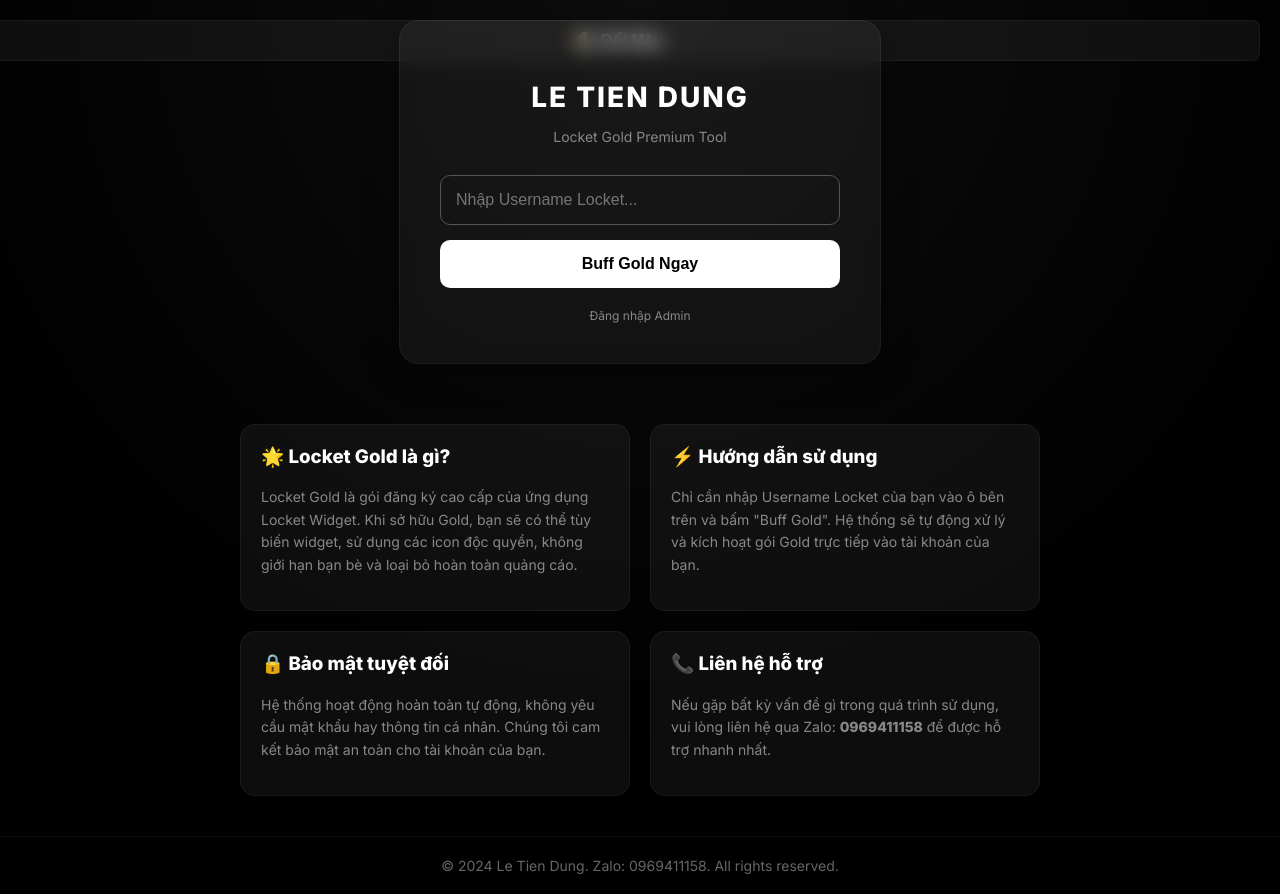
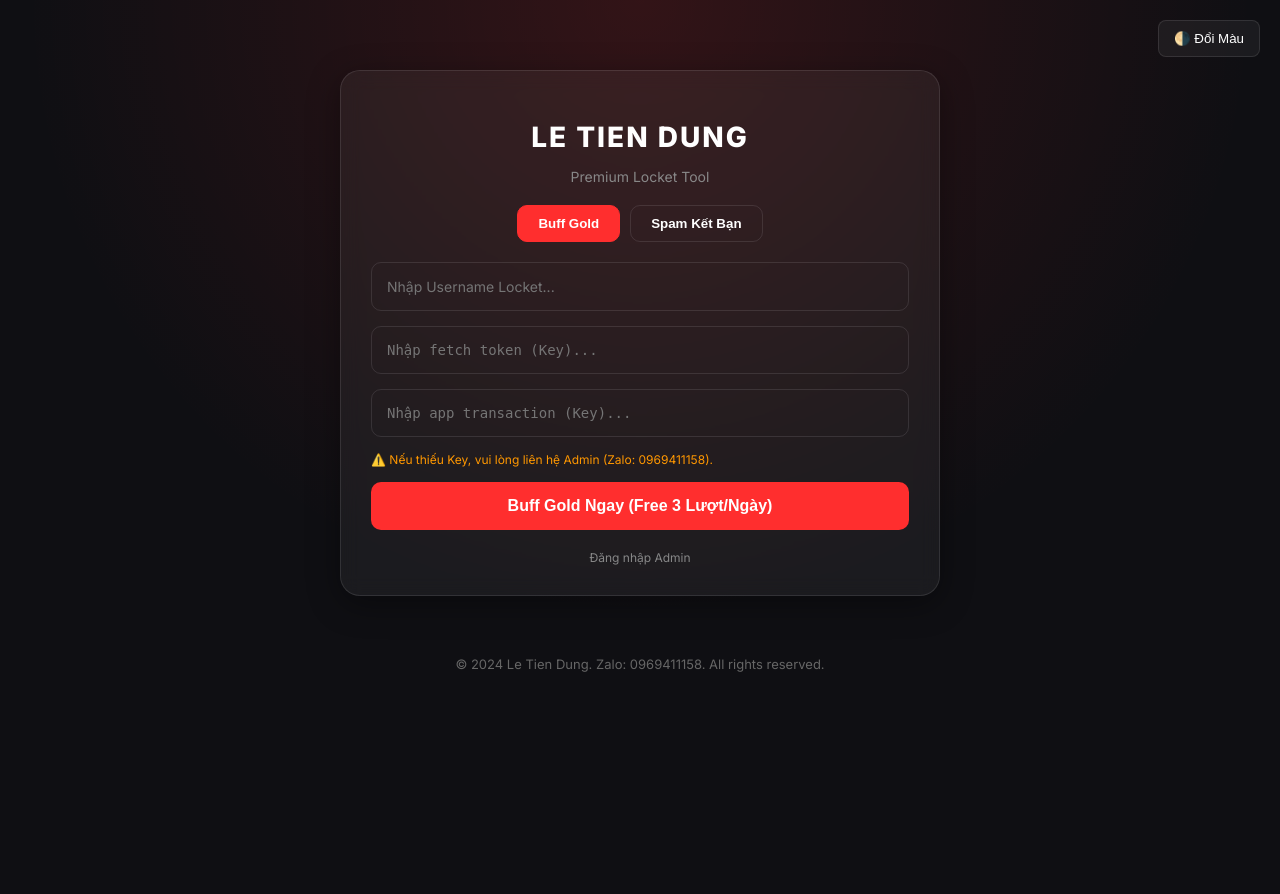
Before and after one commit to dungledzai1-design/hosting, a Flask app: page / in a window 1280 px wide. After the commit the page ends 672 px from the top, so only its background shows below. Run offline with Flask 3, Linux system fonts and the light colour scheme.

Commit message:
Update index.html

```diff
--- a/templates/index.html
+++ b/templates/index.html
@@ -3,194 +3,82 @@
 <head>
     <meta charset="UTF-8">
     <meta name="viewport" content="width=device-width, initial-scale=1.0">
-    <title>Le Tien Dung - Locket Gold Tool</title>
+    <title>Le Tien Dung - Locket Tool</title>
     <link href="https://fonts.googleapis.com/css2?family=Inter:wght@300;400;600;800&display=swap" rel="stylesheet">
     <style>
-        :root {
-            --bg-color: #000000;
-            --text-color: #ffffff;
-            --accent-color: #ffffff;
-            --card-bg: rgba(255, 255, 255, 0.05);
-        }
-        .light-mode {
-            --bg-color: #ffffff;
-            --text-color: #000000;
-            --accent-color: #000000;
-            --card-bg: rgba(0, 0, 0, 0.05);
-        }
-        body {
-            margin: 0;
-            font-family: 'Inter', sans-serif;
-            background: var(--bg-color);
-            color: var(--text-color);
-            transition: all 0.3s ease;
-            display: flex;
-            flex-direction: column;
-            min-height: 100vh;
-            background-image: radial-gradient(circle at 50% 0%, var(--card-bg) 0%, transparent 70%);
-        }
-        .container {
-            flex: 1;
-            display: flex;
-            flex-direction: column;
-            align-items: center;
-            justify-content: center;
-            padding: 20px;
-        }
-        .card {
-            background: var(--card-bg);
-            border: 1px solid var(--card-bg);
-            padding: 40px;
-            border-radius: 20px;
-            backdrop-filter: blur(10px);
-            width: 100%;
-            max-width: 400px;
-            text-align: center;
-            box-shadow: 0 8px 32px 0 rgba(0, 0, 0, 0.37);
-        }
-        h1 {
-            font-weight: 800;
-            font-size: 28px;
-            margin-bottom: 5px;
-            text-transform: uppercase;
-            letter-spacing: 2px;
-        }
-        p.subtitle {
-            font-size: 14px;
-            color: #888;
-            margin-bottom: 30px;
-        }
-        input {
-            width: 100%;
-            padding: 15px;
-            margin-bottom: 15px;
-            background: transparent;
-            border: 1px solid #555;
-            border-radius: 10px;
-            color: var(--text-color);
-            font-size: 16px;
-            outline: none;
-            box-sizing: border-box;
-            transition: 0.3s;
-        }
-        input:focus {
-            border-color: var(--accent-color);
-            box-shadow: 0 0 10px var(--card-bg);
-        }
-        button {
-            width: 100%;
-            padding: 15px;
-            background: var(--accent-color);
-            color: var(--bg-color);
-            border: none;
-            border-radius: 10px;
-            font-size: 16px;
-            font-weight: 600;
-            cursor: pointer;
-            transition: 0.3s;
-        }
-        button:hover {
-            opacity: 0.8;
-        }
-        button:disabled {
-            background: #555;
-            cursor: not-allowed;
-        }
-        #result {
-            margin-top: 20px;
-            padding: 15px;
-            border-radius: 10px;
-            display: none;
-            font-size: 14px;
-            line-height: 1.5;
-        }
-        .success { background: rgba(76, 175, 80, 0.2); color: #4caf50; border: 1px solid #4caf50; }
-        .error { background: rgba(244, 67, 54, 0.2); color: #f44336; border: 1px solid #f44336; }
-        .theme-toggle {
-            position: absolute;
-            top: 20px;
-            right: 20px;
-            background: var(--card-bg);
-            border: 1px solid var(--card-bg);
-            padding: 10px 15px;
-            border-radius: 8px;
-            cursor: pointer;
-            color: var(--text-color);
-        }
-        .info-section {
-            max-width: 800px;
-            margin: 40px auto;
-            display: grid;
-            grid-template-columns: 1fr 1fr;
-            gap: 20px;
-            padding: 0 20px;
-        }
-        .info-card {
-            background: var(--card-bg);
-            padding: 20px;
-            border-radius: 15px;
-            border: 1px solid var(--card-bg);
-        }
-        .info-card h3 { margin-top: 0; }
-        .info-card p { font-size: 14px; color: #888; line-height: 1.6; }
-        .footer {
-            text-align: center;
-            padding: 20px;
-            font-size: 14px;
-            color: #666;
-            border-top: 1px solid var(--card-bg);
-        }
-        #loginModal {
-            display: none;
-            position: fixed;
-            top: 0; left: 0; width: 100%; height: 100%;
-            background: rgba(0,0,0,0.8);
-            z-index: 1000;
-            justify-content: center;
-            align-items: center;
-        }
-        .modal-content {
-            background: var(--bg-color);
-            padding: 30px;
-            border-radius: 15px;
-            border: 1px solid var(--card-bg);
-            width: 300px;
-        }
-        .admin-badge {
-            display: none;
-            color: #4caf50;
-            font-size: 12px;
-            margin-bottom: 15px;
-            font-weight: bold;
-        }
-        @media (max-width: 600px) {
-            .info-section { grid-template-columns: 1fr; }
-        }
+        :root { --bg-color: #0f0f13; --text-color: #ffffff; --accent-color: #ff2e2e; --card-bg: rgba(255,255,255,0.05); --border-color: rgba(255,255,255,0.1); }
+        .light-mode { --bg-color: #f4f4f9; --text-color: #000000; --accent-color: #d90000; --card-bg: rgba(0,0,0,0.05); --border-color: rgba(0,0,0,0.1); }
+        body { margin: 0; font-family: 'Inter', sans-serif; background: var(--bg-color); color: var(--text-color); transition: 0.3s; min-height: 100vh; background-image: radial-gradient(circle at 50% 0%, rgba(255,46,46,0.15) 0%, transparent 60%); }
+        .container { max-width: 600px; margin: 0 auto; padding: 20px; }
+        .theme-toggle { position: absolute; top: 20px; right: 20px; background: var(--card-bg); border: 1px solid var(--border-color); padding: 10px 15px; border-radius: 8px; cursor: pointer; color: var(--text-color); }
+        .card { background: var(--card-bg); border: 1px solid var(--border-color); padding: 30px; border-radius: 20px; backdrop-filter: blur(10px); box-shadow: 0 8px 32px 0 rgba(0,0,0,0.37); margin-top: 50px; text-align: center; }
+        h1 { font-weight: 800; font-size: 28px; margin-bottom: 5px; text-transform: uppercase; letter-spacing: 2px; }
+        p.subtitle { font-size: 14px; color: #888; margin-bottom: 20px; }
+        .tabs { display: flex; justify-content: center; margin-bottom: 20px; gap: 10px; }
+        .tab-btn { background: transparent; border: 1px solid var(--border-color); color: var(--text-color); padding: 10px 20px; border-radius: 10px; cursor: pointer; transition: 0.3s; font-weight: 600; }
+        .tab-btn.active { background: var(--accent-color); border-color: var(--accent-color); color: #fff; }
+        .form-group { display: none; text-align: left; }
+        .form-group.active { display: block; }
+        input, textarea { width: 100%; padding: 15px; margin-bottom: 15px; background: transparent; border: 1px solid var(--border-color); border-radius: 10px; color: var(--text-color); font-size: 14px; outline: none; box-sizing: border-box; transition: 0.3s; font-family: monospace; }
+        input:focus { border-color: var(--accent-color); }
+        button.action-btn { width: 100%; padding: 15px; background: var(--accent-color); color: #fff; border: none; border-radius: 10px; font-size: 16px; font-weight: 600; cursor: pointer; transition: 0.3s; }
+        button.action-btn:hover { opacity: 0.8; }
+        button.action-btn:disabled { background: #555; cursor: not-allowed; }
+        #result { margin-top: 20px; padding: 15px; border-radius: 10px; display: none; font-size: 14px; line-height: 1.5; text-align: left; word-break: break-all; white-space: pre-wrap;}
+        .success { background: rgba(76,175,80,0.2); color: #4caf50; border: 1px solid #4caf50; }
+        .error { background: rgba(244,67,54,0.2); color: #f44336; border: 1px solid #f44336; }
+        #loginModal { display: none; position: fixed; top: 0; left: 0; width: 100%; height: 100%; background: rgba(0,0,0,0.8); z-index: 1000; justify-content: center; align-items: center; }
+        .modal-content { background: var(--bg-color); padding: 30px; border-radius: 15px; border: 1px solid var(--border-color); width: 300px; }
+        .admin-badge { display: none; color: #4caf50; font-size: 13px; margin-bottom: 15px; font-weight: bold; }
+        .footer { text-align: center; padding: 20px; font-size: 13px; color: #666; margin-top: 40px; }
     </style>
 </head>
 <body>
-
     <button class="theme-toggle" onclick="toggleTheme()">🌗 Đổi Màu</button>
 
     <div id="loginModal">
         <div class="modal-content">
             <h3 style="text-align:center;">Admin Login</h3>
-            <input type="text" id="adminUser" placeholder="Username (dungledev)">
-            <input type="password" id="adminPass" placeholder="Password">
-            <button onclick="doLogin()">Đăng Nhập</button>
-            <button onclick="closeLogin()" style="background:transparent; color:#888; margin-top:10px;">Đóng</button>
+            <input type="text" id="adminUser" placeholder="Username" style="font-family: 'Inter', sans-serif;">
+            <input type="password" id="adminPass" placeholder="Password" style="font-family: 'Inter', sans-serif;">
+            <button class="action-btn" onclick="doLogin()">Đăng Nhập</button>
+            <button onclick="closeLogin()" style="background:transparent; color:#888; margin-top:10px; border:none; width:100%; cursor:pointer;">Đóng</button>
         </div>
     </div>
 
     <div class="container">
         <div class="card">
             <h1>LE TIEN DUNG</h1>
-            <p class="subtitle">Locket Gold Premium Tool</p>
+            <p class="subtitle">Premium Locket Tool</p>
 
-            <div id="admin-badge" class="admin-badge">👑 ĐANG ĐĂNG NHẬP ADMIN</div>
+            <div id="admin-badge" class="admin-badge">👑 ĐANG ĐĂNG NHẬP ADMIN (KHÔNG GIỚI HẠN)</div>
 
-            <input type="text" id="username" placeholder="Nhập Username Locket...">
-            <button onclick="injectGold()" id="btn">Buff Gold Ngay</button>
+            <div class="tabs">
+                <button class="tab-btn active" onclick="switchTab(1)">Buff Gold</button>
+                <button class="tab-btn" onclick="switchTab(2)">Spam Kết Bạn</button>
+            </div>
+
+            <!-- TAB 1: BUFF GOLD -->
+            <div id="tab1" class="form-group active">
+                <input type="text" id="username" placeholder="Nhập Username Locket..." style="font-family: 'Inter', sans-serif;">
+                <input type="text" id="fetchToken" placeholder="Nhập fetch_token (Key)...">
+                <input type="text" id="appTransaction" placeholder="Nhập app_transaction (Key)...">
+                <div style="font-size: 12px; color: #ff9800; margin-bottom: 15px;">
+                    ⚠️ Nếu thiếu Key, vui lòng liên hệ Admin (Zalo: 0969411158).
+                </div>
+                <button class="action-btn" onclick="injectGold()" id="btnBuff">Buff Gold Ngay (Free 3 Lượt/Ngày)</button>
+            </div>
+
+            <!-- TAB 2: SPAM KẾT BẠN -->
+            <div id="tab2" class="form-group">
+                <input type="text" id="targetUser" placeholder="Nhập Username hoặc Link Locket..." style="font-family: 'Inter', sans-serif;">
+                <input type="text" id="customName" placeholder="Tên hiển thị (Mặc định: zLocket)" value="zLocket Tool" style="font-family: 'Inter', sans-serif;">
+                <input type="number" id="amountAcc" placeholder="Số lượng acc (Max 10)" value="5" min="1" max="10">
+                <div style="font-size: 12px; color: #ff9800; margin-bottom: 15px;">
+                    ⚠️ Chức năng này chỉ được dùng Free 1 lần/ngày.
+                </div>
+                <button class="action-btn" onclick="spamFriend()" id="btnSpam">Bắt Đầu Spam (Free 1 Lượt/Ngày)</button>
+            </div>
 
             <div id="result"></div>
 
@@ -198,123 +86,113 @@
                 <a href="#" onclick="openLogin()" style="color:#888; text-decoration:none;">Đăng nhập Admin</a>
             </div>
         </div>
-    </div>
 
-    <div class="info-section">
-        <div class="info-card">
-            <h3>🌟 Locket Gold là gì?</h3>
-            <p>Locket Gold là gói đăng ký cao cấp của ứng dụng Locket Widget. Khi sở hữu Gold, bạn sẽ có thể tùy biến widget, sử dụng các icon độc quyền, không giới hạn bạn bè và loại bỏ hoàn toàn quảng cáo.</p>
-        </div>
-        <div class="info-card">
-            <h3>⚡ Hướng dẫn sử dụng</h3>
-            <p>Chỉ cần nhập Username Locket của bạn vào ô bên trên và bấm "Buff Gold". Hệ thống sẽ tự động xử lý và kích hoạt gói Gold trực tiếp vào tài khoản của bạn.</p>
-        </div>
-        <div class="info-card">
-            <h3>🔒 Bảo mật tuyệt đối</h3>
-            <p>Hệ thống hoạt động hoàn toàn tự động, không yêu cầu mật khẩu hay thông tin cá nhân. Chúng tôi cam kết bảo mật an toàn cho tài khoản của bạn.</p>
-        </div>
-        <div class="info-card">
-            <h3>📞 Liên hệ hỗ trợ</h3>
-            <p>Nếu gặp bất kỳ vấn đề gì trong quá trình sử dụng, vui lòng liên hệ qua Zalo: <b>0969411158</b> để được hỗ trợ nhanh nhất.</p>
+        <div class="footer">
+            &copy; 2024 Le Tien Dung. Zalo: 0969411158. All rights reserved.
         </div>
     </div>
 
-    <div class="footer">
-        &copy; 2024 Le Tien Dung. Zalo: 0969411158. All rights reserved.
-    </div>
+    <script>
+        let isAdmin = false;
 
-    <script>
-        fetch('/api/check_admin')
-            .then(res => res.json())
-            .then(data => {
-                if (data.is_admin) updateAdminUI(true);
-            });
+        fetch('/api/check_admin').then(res => res.json()).then(data => {
+            if (data.is_admin) { isAdmin = true; updateAdminUI(); }
+        });
 
-        function updateAdminUI(isAdmin) {
-            const badge = document.getElementById('admin-badge');
-            const btn = document.getElementById('btn');
+        function updateAdminUI() {
             if (isAdmin) {
-                badge.style.display = 'block';
-                btn.disabled = false;
-                btn.innerText = 'Buff Gold Ngay';
-            } else {
-                badge.style.display = 'none';
-                btn.innerText = 'Vui lòng Đăng Nhập Admin';
+                document.getElementById('admin-badge').style.display = 'block';
+                document.getElementById('btnBuff').innerText = 'Buff Gold (Admin)';
+                document.getElementById('btnSpam').innerText = 'Spam Kết Bạn (Admin)';
+                document.getElementById('amountAcc').max = 50;
+                document.getElementById('amountAcc').value = 10;
             }
         }
 
-        function toggleTheme() {
-            document.body.classList.toggle('light-mode');
-        }
-
-        function openLogin() {
-            document.getElementById('loginModal').style.display = 'flex';
-        }
-
-        function closeLogin() {
-            document.getElementById('loginModal').style.display = 'none';
-        }
+        function toggleTheme() { document.body.classList.toggle('light-mode'); }
+        function openLogin() { document.getElementById('loginModal').style.display = 'flex'; }
+        function closeLogin() { document.getElementById('loginModal').style.display = 'none'; }
 
         async function doLogin() {
             const user = document.getElementById('adminUser').value;
             const pass = document.getElementById('adminPass').value;
-
             const res = await fetch('/api/login', {
-                method: 'POST',
-                headers: { 'Content-Type': 'application/json' },
+                method: 'POST', headers: {'Content-Type': 'application/json'},
                 body: JSON.stringify({ username: user, password: pass })
             });
             const data = await res.json();
+            if (data.success) {
+                closeLogin(); isAdmin = true; updateAdminUI();
+                showResult('success', 'Đăng nhập Admin thành công. Không giới hạn lượt dùng!');
+            } else { alert(data.msg); }
+        }
 
-            if (data.success) {
-                closeLogin();
-                updateAdminUI(true);
-                showResult('success', 'Đăng nhập thành công. Bạn có thể Buff Gold!');
-            } else {
-                alert(data.msg);
-            }
+        function switchTab(tabIndex) {
+            document.querySelectorAll('.tab-btn').forEach(b => b.classList.remove('active'));
+            document.querySelectorAll('.form-group').forEach(g => g.classList.remove('active'));
+            document.querySelector(`.tab-btn:nth-child(${tabIndex})`).classList.add('active');
+            document.getElementById(`tab${tabIndex}`).classList.add('active');
+            document.getElementById('result').style.display = 'none';
         }
 
         async function injectGold() {
             const username = document.getElementById('username').value.trim();
-            const btn = document.getElementById('btn');
-            const resultDiv = document.getElementById('result');
+            const fetchToken = document.getElementById('fetchToken').value.trim();
+            const appTransaction = document.getElementById('appTransaction').value.trim();
+            const btn = document.getElementById('btnBuff');
 
-            if (!username) {
-                showResult('error', 'Vui lòng nhập Username.');
-                return;
-            }
+            if (!username) { showResult('error', 'Vui lòng nhập Username Locket.'); return; }
+            if (!fetchToken || !appTransaction) { showResult('error', 'Thiếu Token Config! Vui lòng liên hệ Admin (Zalo 0969411158) để lấy Key.'); return; }
 
-            btn.innerText = 'Đang xử lý...';
-            btn.disabled = true;
-            resultDiv.style.display = 'none';
+            btn.disabled = true; btn.innerText = 'Đang xử lý...';
+            showResult('success', 'Đang kết nối Server...');
 
             try {
                 const response = await fetch('/api/inject', {
-                    method: 'POST',
-                    headers: { 'Content-Type': 'application/json' },
-                    body: JSON.stringify({ username: username })
+                    method: 'POST', headers: {'Content-Type': 'application/json'},
+                    body: JSON.stringify({ username, fetch_token: fetchToken, app_transaction: appTransaction })
                 });
                 const data = await response.json();
+                showResult(data.success ? 'success' : 'error', data.msg + (data.uid ? ` (UID: ${data.uid})` : ''));
+            } catch (error) {
+                showResult('error', 'Lỗi kết nối Server.');
+            } finally {
+                btn.disabled = false;
+                btn.innerText = isAdmin ? 'Buff Gold (Admin)' : 'Buff Gold Ngay (Free 3 Lượt/Ngày)';
+            }
+        }
 
-                if (data.success) {
-                    showResult('success', data.msg + ` (UID: ${data.uid})`);
-                } else {
-                    showResult('error', data.msg);
-                }
-            } catch (error) {
-                showResult('error', 'Lỗi kết nối Server. Vui lòng thử lại sau.');
+        async function spamFriend() {
+            const target = document.getElementById('targetUser').value.trim();
+            const customName = document.getElementById('customName').value.trim();
+            const amount = document.getElementById('amountAcc').value.trim();
+            const btn = document.getElementById('btnSpam');
+
+            if (!target) { showResult('error', 'Vui lòng nhập Username hoặc Link.'); return; }
+
+            btn.disabled = true; btn.innerText = 'Đang Spam...';
+            showResult('success', 'Đang tạo acc và spam, vui lòng đợi...');
+
+            try {
+                const res = await fetch('/api/spam_friend', {
+                    method: 'POST', headers: {'Content-Type': 'application/json'},
+                    body: JSON.stringify({ target, custom_name: customName, amount })
+                });
+                const data = await res.json();
+                showResult(data.success ? 'success' : 'error', data.msg);
+            } catch (e) {
+                showResult('error', 'Lỗi Timeout hoặc Server.');
             } finally {
-                btn.innerText = 'Buff Gold Ngay';
                 btn.disabled = false;
+                btn.innerText = isAdmin ? 'Spam Kết Bạn (Admin)' : 'Bắt Đầu Spam (Free 1 Lượt/Ngày)';
             }
         }
 
         function showResult(type, msg) {
-            const resultDiv = document.getElementById('result');
-            resultDiv.style.display = 'block';
-            resultDiv.className = type;
-            resultDiv.innerText = msg;
+            const div = document.getElementById('result');
+            div.style.display = 'block';
+            div.className = type;
+            div.innerText = msg;
         }
     </script>
 </body>
```
